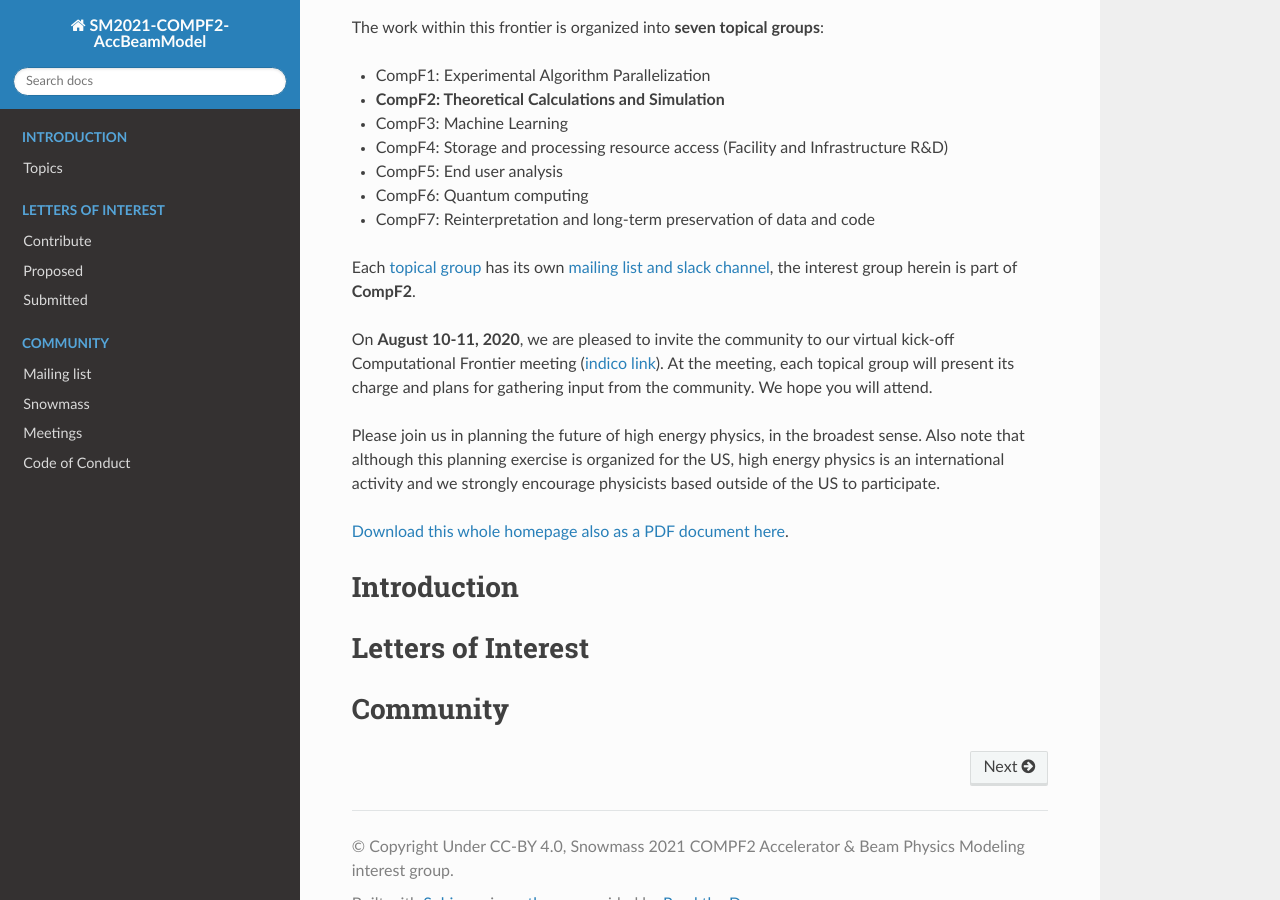
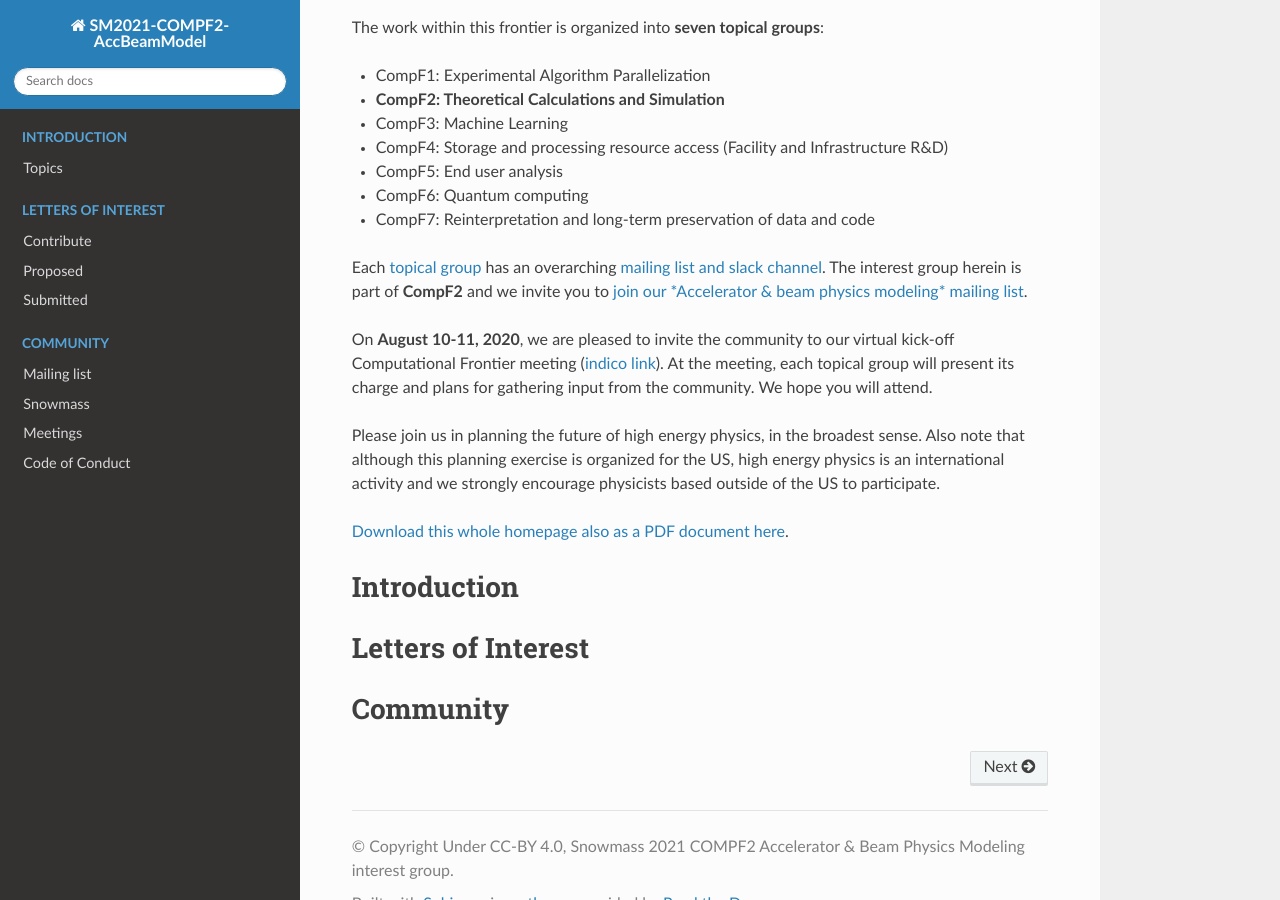
Before and after one commit to snowmass-compf2-accbeammodel/snowmass-compf2-accbeammodel.github.io, a Sphinx documentation site: the page built from docs/source/index.rst, in a window 1280 px wide and 900 px high, scrolled down 528 px. Built offline with Sphinx 7.4.7 and the Read the Docs theme 2.0.0, drawn with Linux system fonts in a browser that asks for light colours.

Commit message:
Intro: Update Contact Link
Explicitly advertise the right contact link.

```diff
--- a/docs/source/index.rst
+++ b/docs/source/index.rst
@@ -24,7 +24,8 @@
 * CompF6: Quantum computing
 * CompF7: Reinterpretation and long-term preservation of data and code
 
-Each `topical group <https://snowmass21.org/computational/start>`_ has its own :ref:`mailing list and slack channel <community-snowmass>`, the interest group herein is part of **CompF2**.
+Each `topical group <https://snowmass21.org/computational/start>`_ has an overarching :ref:`mailing list and slack channel <community-snowmass>`.
+The interest group herein is part of **CompF2** and we invite you to :ref:`join our *Accelerator & beam physics modeling* mailing list <community-contact>`.
 
 On **August 10-11, 2020**, we are pleased to invite the community to our virtual kick-off Computational Frontier meeting (`indico link <https://indico.fnal.gov/event/43829/>`_).
 At the meeting, each topical group will present its charge and plans for gathering input from the community.
```
